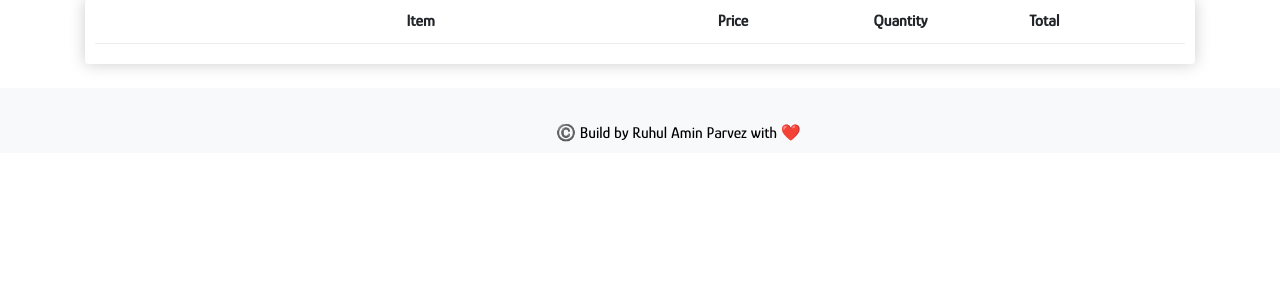
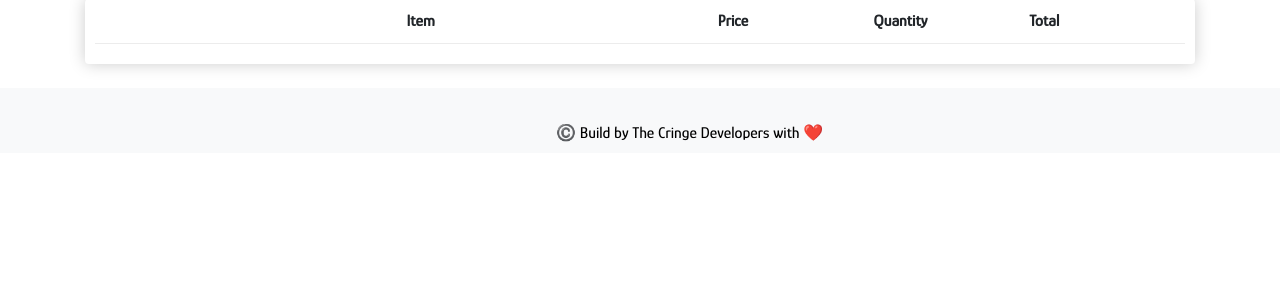
Before and after one commit to anuragbhatt1805/ecommerce, a Django app: page /cart/ in a window 1280 px wide. Shown: the part 296-596 px from the top of the page. Run offline with Django 3.2, Linux system fonts and the light colour scheme; some libraries are stand-ins or nearby versions.

Commit message:
initial commit

```diff
--- a/templates/store/main.html
+++ b/templates/store/main.html
@@ -99,7 +99,7 @@
                 <br>
          </div>
 
-      <nav class="navbar navbar-expand-lg navbar-light bg-light"><span style="font-family: 'Glory', sans-serif; color: black; margin-top: 2%; margin-left: 540px;"> ©️ Build by Ruhul Amin Parvez with ❤️ </span></nav>
+      <nav class="navbar navbar-expand-lg navbar-light bg-light"><span style="font-family: 'Glory', sans-serif; color: black; margin-top: 2%; margin-left: 540px;"> ©️ Build by The Cringe Developers with ❤️ </span></nav>
 
       <script src="https://code.jquery.com/jquery-3.4.1.slim.min.js" integrity="sha384-J6qa4849blE2+poT4WnyKhv5vZF5SrPo0iEjwBvKU7imGFAV0wwj1yYfoRSJoZ+n" crossorigin="anonymous"></script>
 
```
